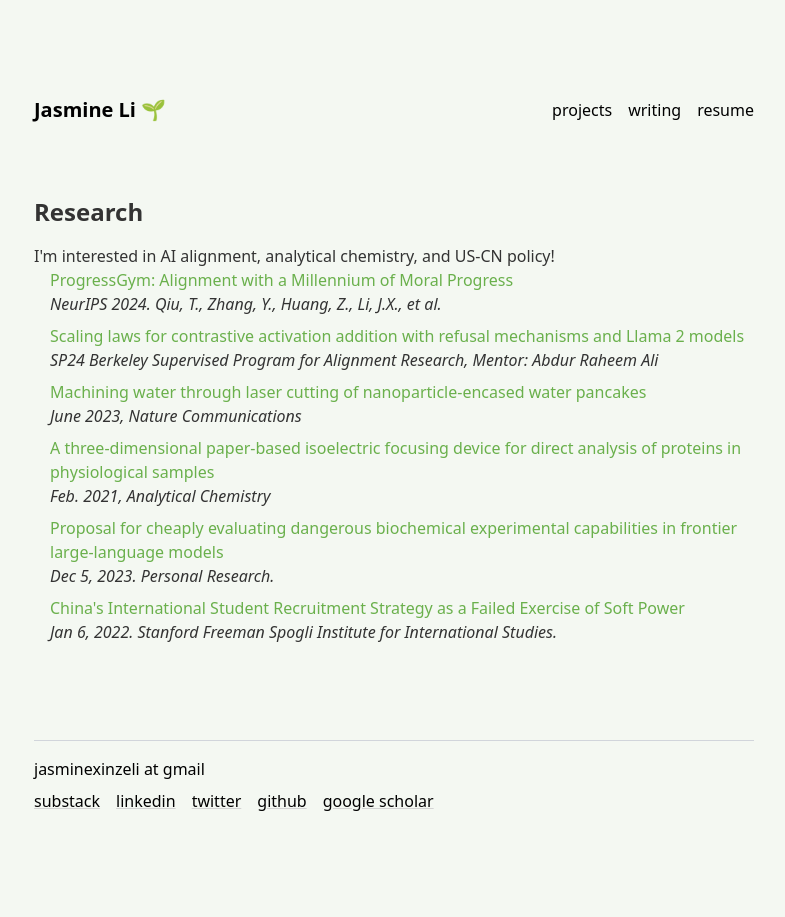
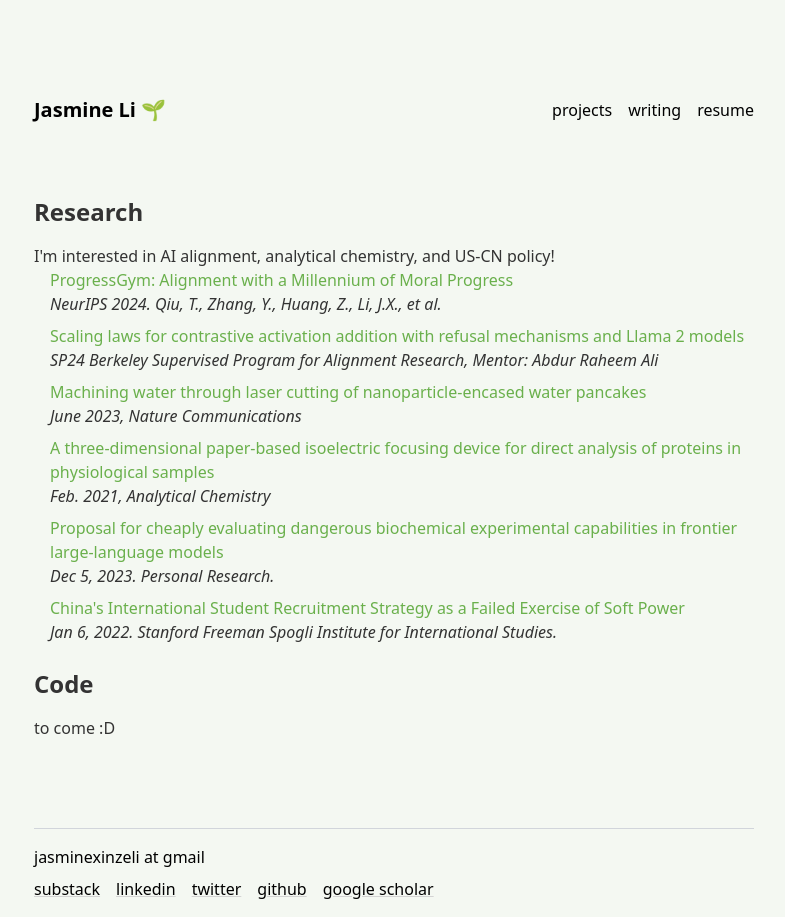
Before and after one commit to jasmineee-li/personal-site, a Next.js app: page /projects in a window 1280 px wide. Shown: the whole page, without its empty margins (246-1031 px from the left). Before the commit the page ends 829 px from the top, so only its background shows below. Built offline with nearby package versions, Linux system fonts and the light colour scheme.

Commit message:
add code

```diff
--- a/src/app/projects/page.tsx
+++ b/src/app/projects/page.tsx
@@ -76,8 +76,9 @@
       </ul>
 
       {/* New Code Section */}
-      {/* <h2 className="text-2xl font-bold mt-6 mb-4">Code</h2>
-      <div className="grid grid-cols-3 gap-4">
+      <h2 className="text-2xl font-bold mt-6 mb-4">Code</h2>
+      <p>to come :D</p>
+      {/* <div className="grid grid-cols-3 gap-4">
         <div className="border p-4">
           <img
             src="path/to/image1.jpg"
```
